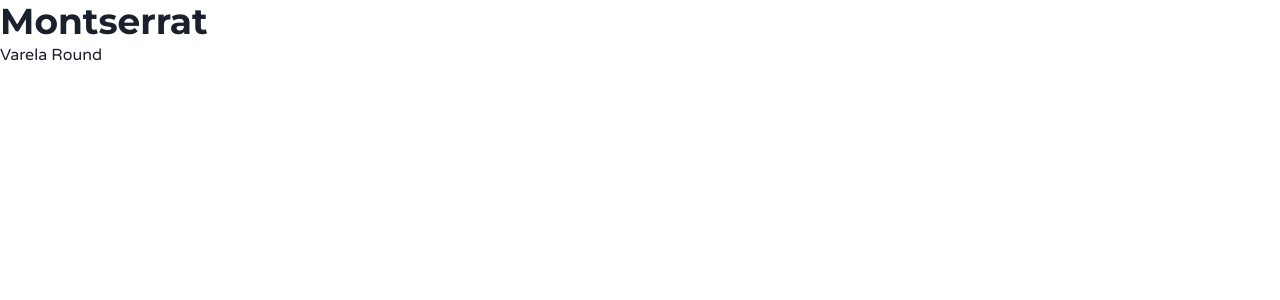
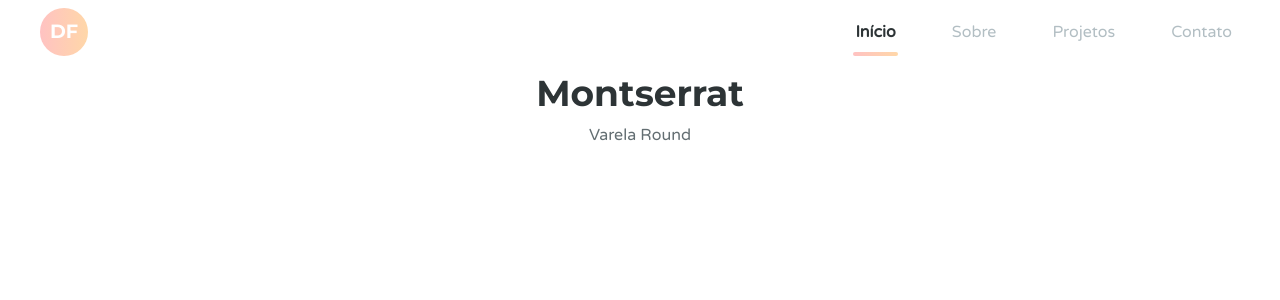
Before and after one commit to diegods-ferreira/diegods-ferreira.github.io, a React (Vite) app: page / in a window 1280 px wide. Shown: the top 300 px of the page. Built offline with nearby package versions, Linux system fonts and the light colour scheme.

Commit message:
Created NavBar component

```diff
--- a/index.html
+++ b/index.html
@@ -1,8 +1,8 @@
 <!DOCTYPE html>
-<html lang="en">
+<html lang="pt-br">
   <head>
     <meta charset="UTF-8" />
-    <link rel="icon" type="image/svg+xml" href="/src/favicon.svg" />
+    <link rel="icon" type="image/png" href="/favicon.png" />
     <meta name="viewport" content="width=device-width, initial-scale=1.0" />
 
     <link rel="preconnect" href="https://fonts.googleapis.com">
--- a/package.json
+++ b/package.json
@@ -15,9 +15,9 @@
     "@emotion/react": "^11",
     "@emotion/styled": "^11",
     "framer-motion": "^6",
-    "gh-pages": "^4.0.0",
     "react": "^18.0.0",
-    "react-dom": "^18.0.0"
+    "react-dom": "^18.0.0",
+    "react-intersection-observer": "^9.3.5"
   },
   "devDependencies": {
     "@types/react": "^18.0.0",
@@ -34,6 +34,7 @@
     "eslint-plugin-prettier": "^4.2.1",
     "eslint-plugin-react": "^7.21.5",
     "eslint-plugin-react-hooks": "^4",
+    "gh-pages": "^4.0.0",
     "prettier": "^2.7.1",
     "typescript": "^4.6.3",
     "vite": "^2.9.9"
--- a/src/App.tsx
+++ b/src/App.tsx
@@ -1,14 +1,14 @@
 import React from 'react';
-import { ChakraProvider, Heading, Text } from '@chakra-ui/react';
+import { ChakraProvider } from '@chakra-ui/react';
 
 import { theme } from './global/styles/theme';
+
+import { HomePage } from './pages/home.page';
 
 export const App: React.FC = () => {
   return (
     <ChakraProvider theme={theme}>
-      <Heading>Montserrat</Heading>
-
-      <Text>Varela Round</Text>
+      <HomePage />
     </ChakraProvider>
   );
 };
--- /dev/null
+++ b/src/components/nav-bar/nav-bar.component.tsx
@@ -0,0 +1,46 @@
+import React from 'react';
+import { Avatar, Center, HStack } from '@chakra-ui/react';
+
+import { NavItem, NavItemHref, NavLink } from './nav-link.component';
+
+interface NavBarProps {
+  activeMenu: NavItemHref;
+}
+
+const NAV_LINKS: NavItem[] = [
+  { href: 'home', label: 'Início' },
+  { href: 'about', label: 'Sobre' },
+  { href: 'projects', label: 'Projetos' },
+  { href: 'contact', label: 'Contato' }
+];
+
+export const NavBar: React.FC<NavBarProps> = ({ activeMenu }) => {
+  return (
+    <Center as="nav" w="100%" h="64px">
+      <HStack
+        h="100%"
+        w="100%"
+        maxW="1200px"
+        justifyContent="space-between"
+        alignItems="center"
+      >
+        <Avatar
+          name="Diego Ferreira"
+          bgGradient="linear(to-r, peachRed.500, peachOrange.500)"
+          fontFamily="Montserrat"
+          fontWeight="bold"
+        />
+
+        <HStack h="100%" spacing="40px" alignItems="center">
+          {NAV_LINKS.map((link) => (
+            <NavLink
+              key={link.href}
+              link={link}
+              isActive={activeMenu === link.href}
+            />
+          ))}
+        </HStack>
+      </HStack>
+    </Center>
+  );
+};
--- /dev/null
+++ b/src/components/nav-bar/nav-link.component.tsx
@@ -0,0 +1,52 @@
+import React from 'react';
+import { Box, Center, Link } from '@chakra-ui/react';
+
+export type NavItemHref = 'home' | 'about' | 'projects' | 'contact';
+
+export interface NavItem {
+  href: NavItemHref;
+  label: string;
+}
+
+interface NavLinkProps {
+  link: NavItem;
+  isActive: boolean;
+}
+
+export const NavLink: React.FC<NavLinkProps> = ({ link, isActive }) => {
+  return (
+    <Center
+      h="100%"
+      pos="relative"
+      role="group"
+      pointerEvents={isActive ? 'none' : 'all'}
+    >
+      <Link
+        href={`#${link.href}`}
+        h="100%"
+        px="8px"
+        fontWeight={isActive ? 'bold' : 'normal'}
+        color={isActive ? 'textPrimary.500' : 'textTertiary.500'}
+        _groupHover={{
+          textDecor: 'none',
+          color: 'textSecondary.500'
+        }}
+      >
+        <Center w="100%" h="100%">
+          {link.label}
+        </Center>
+      </Link>
+
+      <Box
+        w={!isActive ? '0%' : '80%'}
+        h="4px"
+        borderRadius="2px"
+        bgGradient="linear(to-r, peachRed.500, peachOrange.500)"
+        pos="absolute"
+        bottom="8px"
+        transition="0.2s"
+        _groupHover={{ w: '100%' }}
+      />
+    </Center>
+  );
+};
--- a/src/global/styles/theme.ts
+++ b/src/global/styles/theme.ts
@@ -68,16 +68,25 @@
 };
 
 const components = {
-  Text: {
-    baseStyle: {
-      fontFamily: '"Varela Round"'
-    }
-  },
   Heading: {
     baseStyle: {
-      fontFamily: 'Montserrat'
+      fontFamily: 'Montserrat',
+      color: 'textPrimary.500'
     }
   }
 };
 
-export const theme = extendTheme({ config, colors, components });
+const styles = {
+  global: (props: any) => ({
+    body: {
+      fontFamily: '"Varela Round", sans-serif',
+      color: 'textSecondary.500'
+    },
+    'input, textarea, select': {
+      fontFamily: '"Varela Round", sans-serif',
+      color: 'textSecondary.500'
+    }
+  })
+};
+
+export const theme = extendTheme({ config, colors, components, styles });
--- /dev/null
+++ b/src/pages/home.page.tsx
@@ -0,0 +1,27 @@
+import React, { useEffect, useState } from 'react';
+import { useInView } from 'react-intersection-observer';
+import { Heading, Text, VStack } from '@chakra-ui/react';
+
+import { NavBar } from '../components/nav-bar/nav-bar.component';
+import { NavItemHref } from '../components/nav-bar/nav-link.component';
+
+export const HomePage: React.FC = () => {
+  const { ref: homeRef, inView: isHomeInView } = useInView();
+
+  const [activeMenu, setActiveMenu] = useState<NavItemHref>('home');
+
+  useEffect(() => {
+    if (isHomeInView) {
+      setActiveMenu('home');
+    }
+  }, [isHomeInView]);
+
+  return (
+    <VStack ref={homeRef} h="100vh">
+      <NavBar activeMenu={activeMenu} />
+
+      <Heading>Montserrat</Heading>
+      <Text>Varela Round</Text>
+    </VStack>
+  );
+};
```
Also changed, not shown: .eslintrc.json, favicon.png (added), 1 other file (tests, documents, lock files or other folders).
